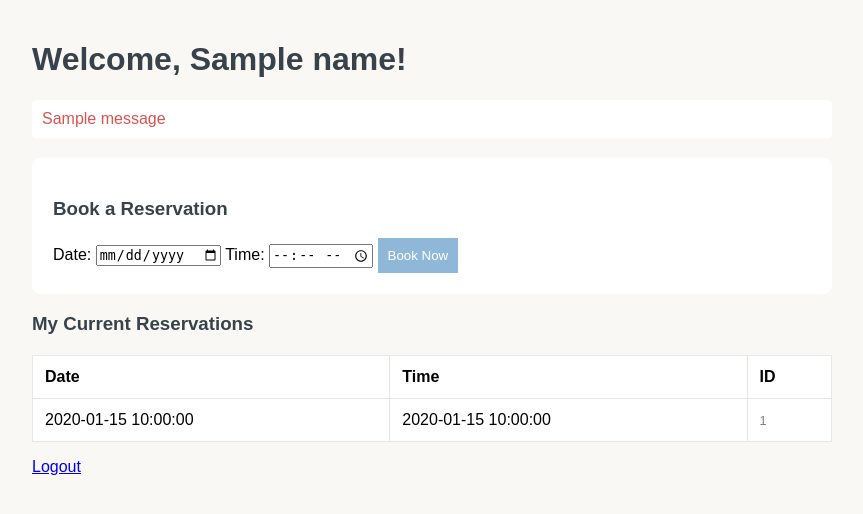
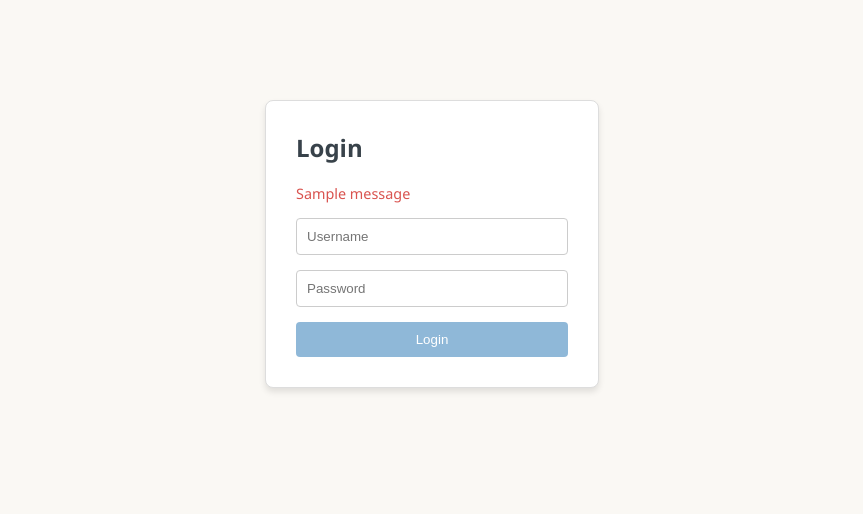
Before and after one commit to benjaminpschultz173-tech/hotelReservations, a Flask app: template templates/login.html in a window 1280 px wide. Shown: the top 514 px of the page, without its empty margins (208-1071 px from the left). Run offline with Flask 3, Linux system fonts and the light colour scheme; the template is opened without the code that fills it: most values are stand-ins (such as "Sample title", 1, 10 or a date in 2020); one stand-in notice (Sample message) is shown.

Commit message:
Update login.html

```diff
--- a/templates/login.html
+++ b/templates/login.html
@@ -1,61 +1,34 @@
 <!DOCTYPE html>
 <html>
 <head>
-    <title>Dashboard</title>
+    <title>Hotel Login</title>
     <style>
-        body { font-family: Arial, sans-serif; max-width: 800px; margin: 0 auto; padding: 20px; background: #FAF8F4; }
-        .res-box { background: #FFFFFF; padding: 20px; border: 1px solid #FFFFFF; border-radius: 8px; }
-        .msg { padding: 10px; margin-bottom: 20px; border-radius: 4px; background-color: #e2f3f5; color: #007bff; color: #d9534f; background-color: #FFFFFF; }
-        table { width: 100%; border-collapse: collapse; margin-top: 20px; }
-        th, td { border: 1px solid #E4E8EA; padding: 12px; text-align: left; background-color: #FFFFFF; }
-        th { background-color: #FFFFFF; }
+        body { font-family: 'Segoe UI', Tahoma, Geneva, Verdana, sans-serif; display: flex; justify-content: center; margin-top: 100px; background-color: #FAF8F4; }
+        .login-box { background: white; border: 1px solid #ddd; padding: 30px; border-radius: 8px; box-shadow: 0 4px 6px rgba(0,0,0,0.1); }
+        h2 { margin-top: 0; color: #38424A; }
+        input { display: block; margin: 15px 0; padding: 10px; width: 250px; border: 1px solid #ccc; border-radius: 4px; }
+        button { width: 100%; padding: 10px; background-color: #8FB8D8; color: white; border: none; border-radius: 4px; cursor: pointer; }
         button:hover { background-color: #7AA9CC; }
-        h1 { color: #38424A; }
-        h3 { color: #38424A; }
+        .error { color: #d9534f; font-size: 0.9em; margin-bottom: 15px; }
     </style>
 </head>
 <body>
-    <h1>Welcome, {{ name }}!</h1>
+    <div class="login-box">
+        <h2>Login</h2>
 
         {% with messages = get_flashed_messages() %}
           {% if messages %}
             {% for message in messages %}
-          <div class="msg">{{ message }}</div>
+              <p class="error">{{ message }}</p>
             {% endfor %}
           {% endif %}
         {% endwith %}
 
-    <div class="res-box">
-        <h3>Book a Reservation</h3>
-        <form action="/reserve" method="post">
-            <label>Date:</label>
-            <input type="date" name="date" required>
-            <label>Time:</label>
-            <input type="time" name="time" required>
-            <button type="submit" style="background-color: #8FB8D8; color: white; padding: 10px; border: none; cursor: pointer;">Book Now</button>
+        <form action="/login" method="post">
+            <input type="text" name="username" placeholder="Username" required>
+            <input type="password" name="password" placeholder="Password" required>
+            <button type="submit">Login</button>
         </form>
     </div>
-
-    <h3>My Current Reservations</h3>
-    <table>
-        <tr>
-            <th>Date</th>
-            <th>Time</th>
-            <th>ID</th>
-        </tr>
-        {% for res in reservations %}
-        <tr>
-            <td>{{ res.date }}</td>
-            <td>{{ res.time }}</td>
-            <td style="color: grey; font-size: 0.8em;">{{ res.reservation_id }}</td>
-        </tr>
-        {% else %}
-        <tr>
-            <td colspan="3">No reservations found.</td>
-        </tr>
-        {% endfor %}
-    </table>
-
-    <p><a href="/logout">Logout</a></p>
 </body>
 </html>
```
Lines whose indentation alone changed are shown as unchanged.
